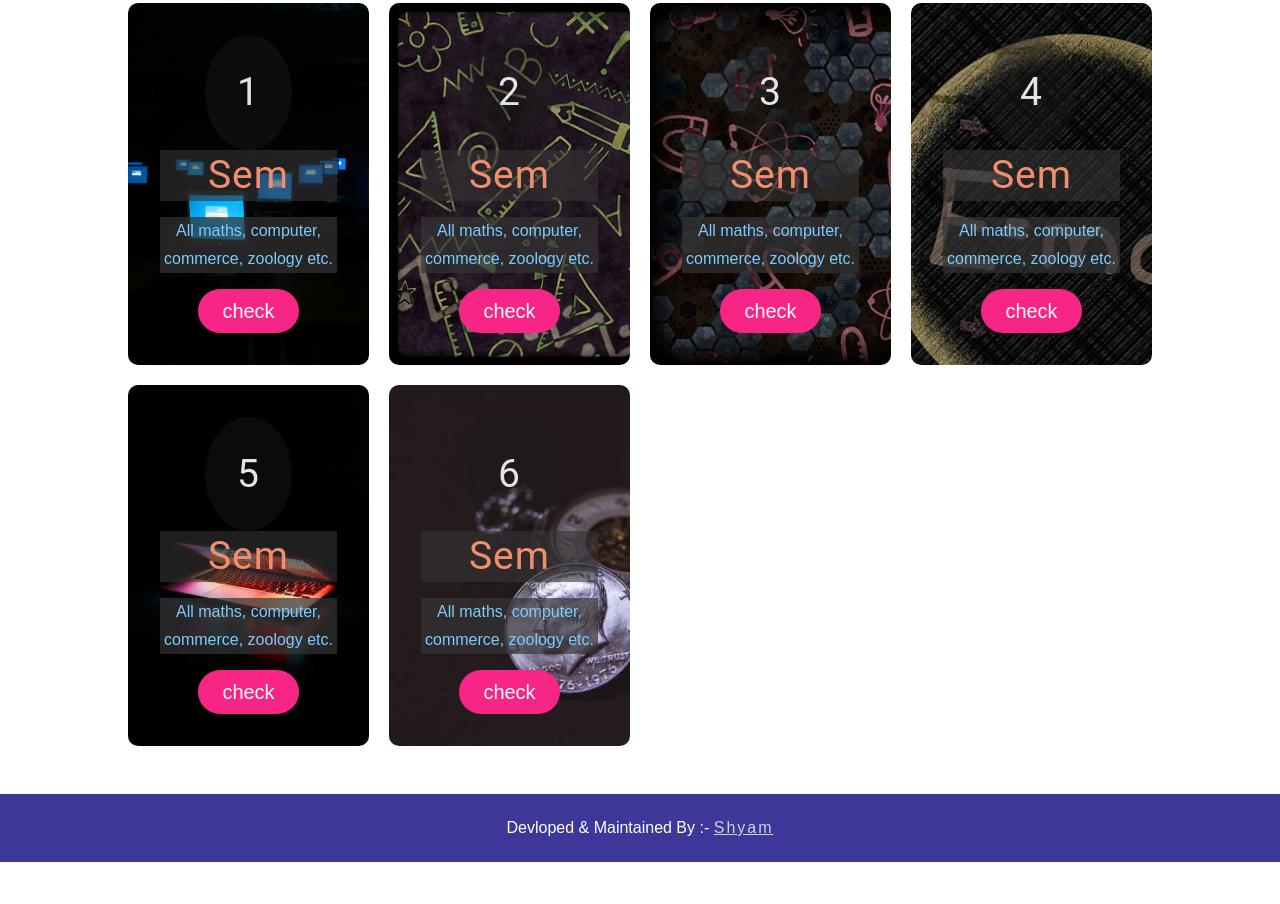
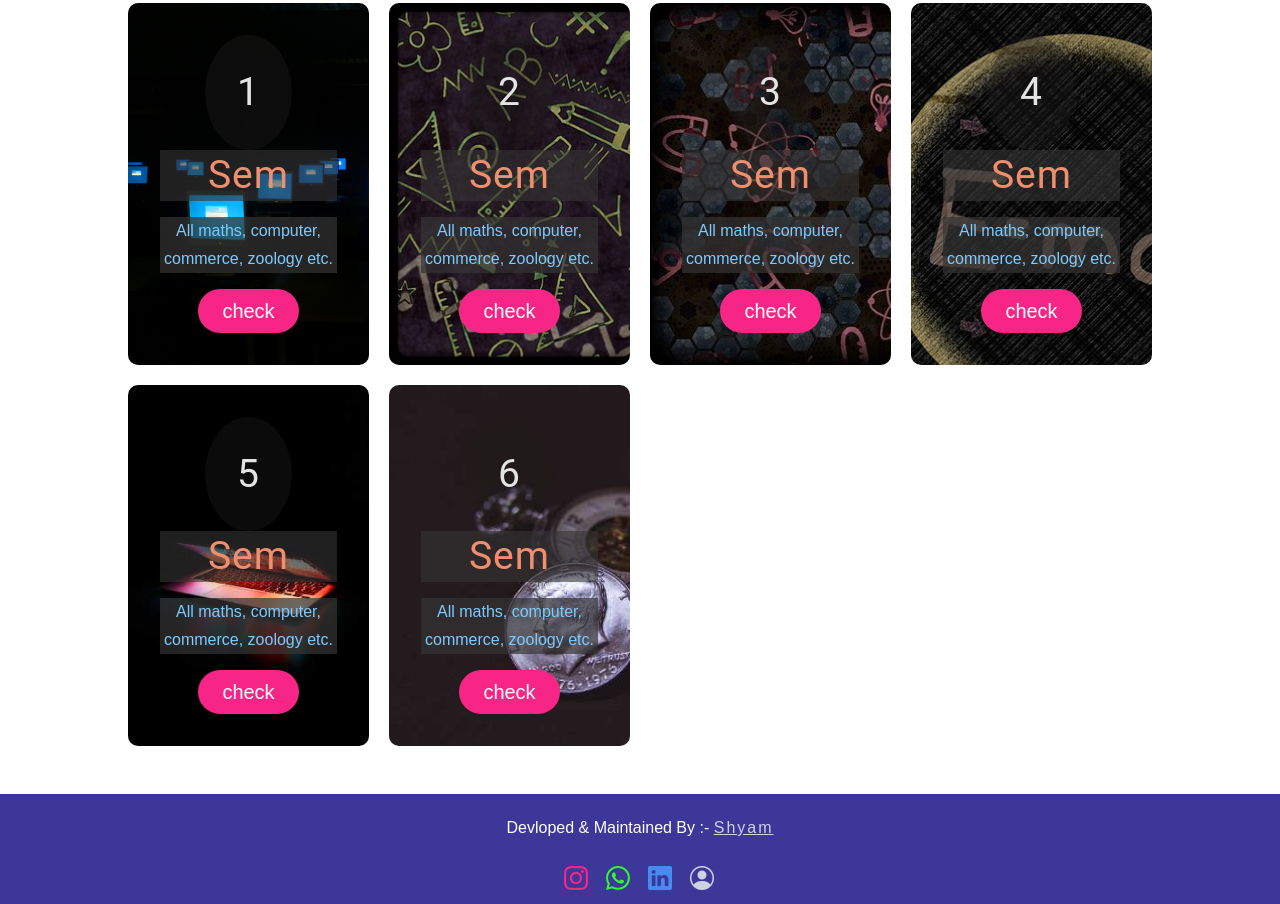
Before and after one commit to Shyam3050/degree-king, a plain HTML site: page index.html in a window 1280 px wide. Shown: the part 1760-2664 px from the top of the page. Before the commit the page ends 2622 px from the top, so only its background shows below. Drawn offline with nearby package versions, Linux system fonts and the light colour scheme.

Commit message:
social link added

```diff
--- a/index.html
+++ b/index.html
@@ -22,6 +22,7 @@
     <!-- normalize -->
     <link rel="stylesheet" href="./css/normalize.css" />
     <link rel="stylesheet" href="./style.css" />
+    <link rel="stylesheet" href="https://cdn.jsdelivr.net/npm/bootstrap-icons@1.8.1/font/bootstrap-icons.css">
   </head>
   <body>
     <!-- loader start -->
@@ -358,7 +359,14 @@
         Devloped & Maintained By :-
         <a href="https://www.linkedin.com/in/shyam-sundar-565754225/">Shyam</a>
       </p>
+      <div class="footer-social-icon">
+        <a href="https://www.instagram.com/shyam__3050/"><i class="bi bi-instagram"></i></a>
+        <a href="https://api.whatsapp.com/send?phone=+919668221451&text=I%27m%20interested%20in%20your%20services"><i class="bi bi-whatsapp"></i></a>
+        <a href="https://www.linkedin.com/in/shyam-sundar-565754225/"><i class="bi bi-linkedin"></i></a>
+        <a href="https://iamshyam.netlify.app/"><i class="bi bi-person-circle"></i></a>
+      </div>
     </footer>
+
     <script type="module" src="./js/script.js"></script>
   </body>
 </html>
--- a/style.css
+++ b/style.css
@@ -170,7 +170,7 @@ Navbar
   align-items: center;
   justify-content: center;
   background-color: white;
-  box-shadow: 0 7px 20px var(--grey-4);
+  box-shadow: 0 2px 10px var(--grey-1);
   z-index: 9;
 }
 .nav-center {
@@ -422,6 +422,22 @@ footer {
   margin-top: 3rem;
   color: white;
 }
+.footer-social-icon{
+  display: flex;
+  justify-content: center;
+  align-items: center;
+  gap: 1rem;
+  font-size: 1.5rem;
+}
+.footer-social-icon a .bi-instagram{
+  color: var(--pink);
+}
+.footer-social-icon a .bi-whatsapp{
+  color: rgb(46, 251, 46);
+}
+.footer-social-icon a .bi-linkedin{
+  color: #448cef;
+}
 footer a {
   text-decoration: underline;
   letter-spacing: 2px;
```
Also changed, not shown: comeing-soon.html (+20 -0 lines), 1 other file.
